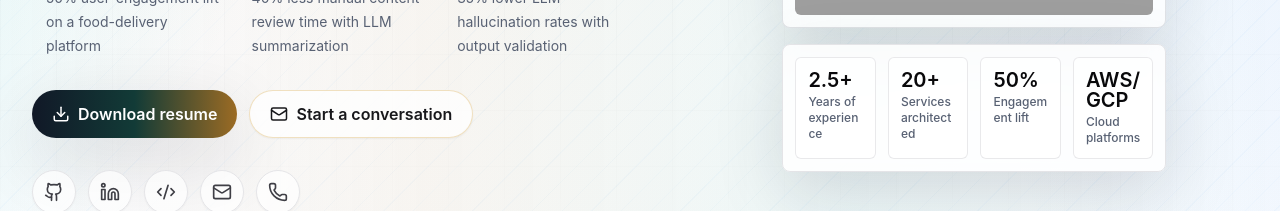
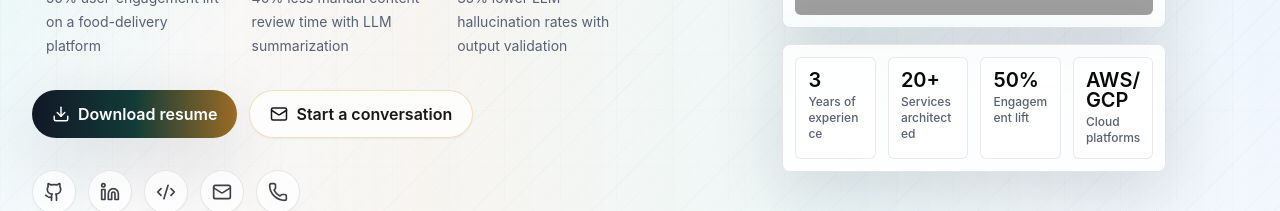
Before and after one commit to H-Ali63/portfolio, a Next.js app: page / in a window 1280 px wide. Shown: the part 562-773 px from the top of the page. Built offline with nearby package versions, Linux system fonts and the light colour scheme; grey boxes are pictures that could not be loaded.

Commit message:
Changed the experience

```diff
--- a/data/profile.ts
+++ b/data/profile.ts
@@ -37,7 +37,7 @@ export const profile: Profile = {
     "contact",
   ],
   metrics: [
-    { label: "Years of experience", value: "2.5+" },
+    { label: "Years of experience", value: "3" },
     { label: "Services architected", value: "20+" },
     { label: "Engagement lift", value: "50%" },
     { label: "Cloud platforms", value: "AWS/GCP" },
```
